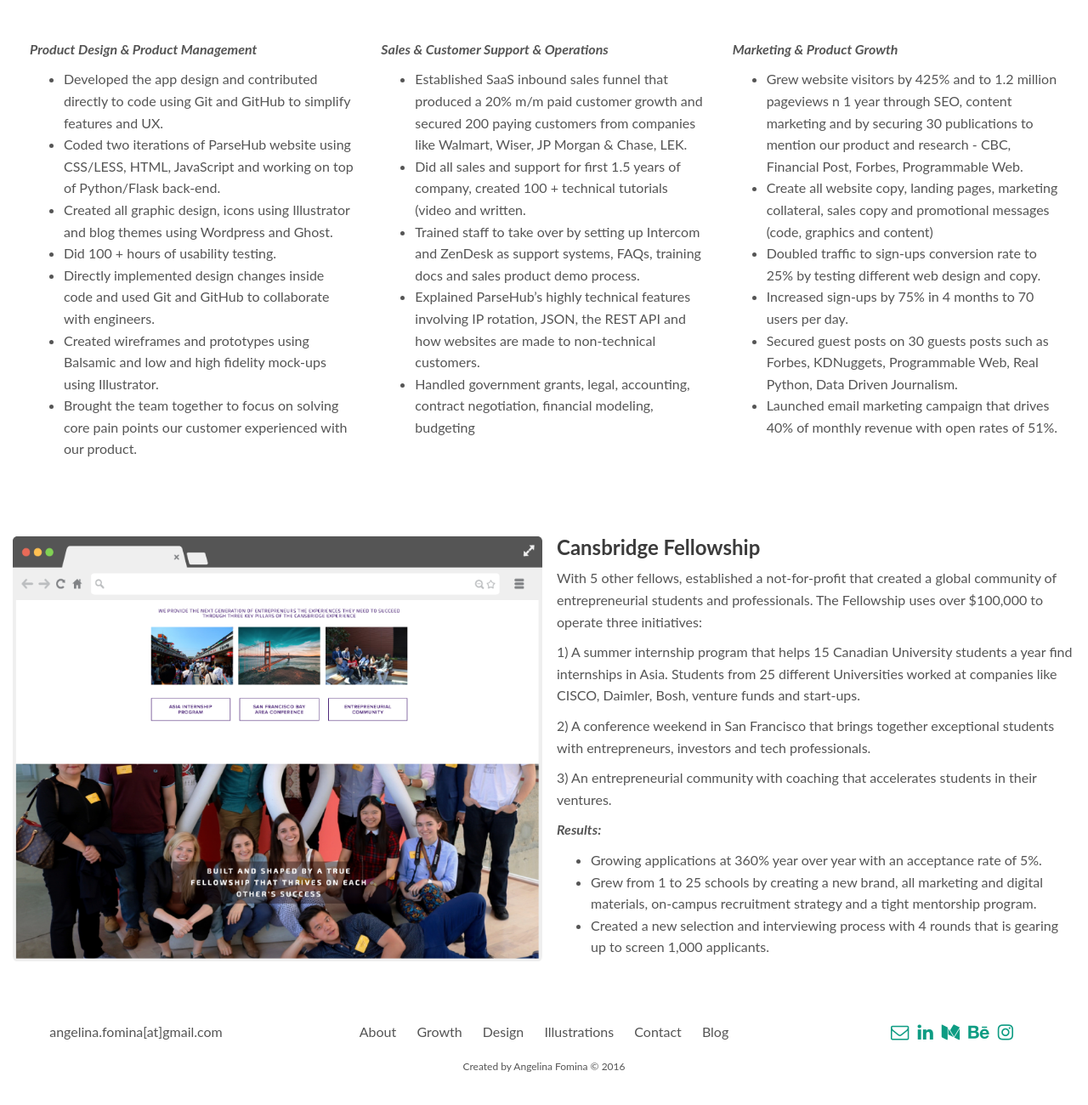
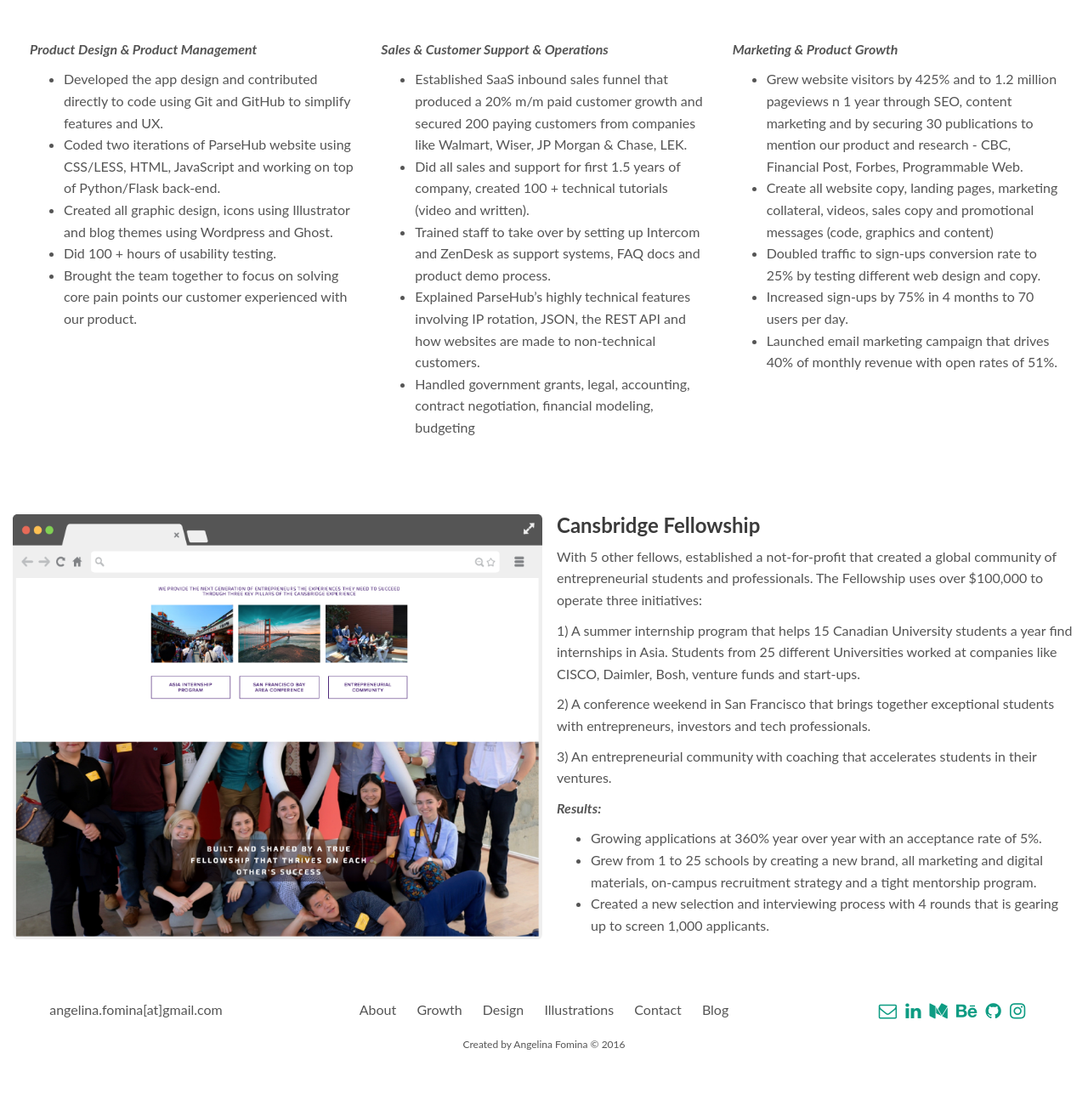
Before and after one commit to aafomina/aafomina.github.io, a plain HTML site: page growth.html in a window 1280 px wide. Shown: the part 781-2081 px from the top of the page at 85% size. After the commit the page ends 2059 px from the top, so only its background shows below. Drawn offline with Linux system fonts and the light colour scheme; a script that the page names is missing.

Commit message:
change growth description

```diff
--- a/growth.html
+++ b/growth.html
@@ -78,8 +78,6 @@
               <li>Coded two iterations of ParseHub website using CSS/LESS, HTML, JavaScript and working on top of Python/Flask back-end.</li>
               <li>Created all graphic design, icons using Illustrator and blog themes using Wordpress and Ghost.</li>
               <li>Did 100 + hours of usability testing.</li>
-              <li>Directly implemented design changes inside code and used Git and GitHub to collaborate with engineers.</li>
-              <li>Created wireframes and prototypes using Balsamic and low and high fidelity mock-ups using Illustrator.</li>
               <li>Brought the team together to focus on solving core pain points our customer experienced with our product.</li>
             </ul>
           </div>
@@ -88,8 +86,8 @@
             <ul>
               <li>Established SaaS inbound sales funnel that produced a 20% m/m paid customer growth and secured 200 paying customers from companies like Walmart, Wiser, JP Morgan & Chase, LEK.
               </li>
-              <li>Did all sales and support for first 1.5 years of company, created 100 + technical tutorials (video and written.</li>
-              <li>Trained staff to take over by setting up Intercom and ZenDesk as support systems, FAQs, training docs and sales product demo process.
+              <li>Did all sales and support for first 1.5 years of company, created 100 + technical tutorials (video and written).</li>
+              <li>Trained staff to take over by setting up Intercom and ZenDesk as support systems, FAQ docs and product demo process.
               </li>
               <li>Explained ParseHub’s highly technical features involving IP rotation, JSON, the REST API and how websites are made to non-technical customers.</li>
               <li>Handled government grants, legal, accounting, contract negotiation, financial modeling, budgeting</li>
@@ -99,10 +97,10 @@
             <p><i><strong>Marketing & Product Growth</strong></i></p>
             <ul>
               <li>Grew website visitors by 425% and to 1.2 million pageviews n 1 year through SEO, content marketing and by securing 30 publications to mention our product and research - CBC, Financial Post, Forbes, Programmable Web.</li>
-              <li>Create all website copy, landing pages, marketing collateral, sales copy and promotional messages (code, graphics and content)</li>
+              <li>Create all website copy, landing pages, marketing collateral,
+              videos, sales copy and promotional messages (code, graphics and content)</li>
               <li>Doubled traffic to sign-ups conversion rate to 25% by testing different web design and copy.</li>
               <li>Increased sign-ups by 75% in 4 months to 70 users per day.</li>
-              <li>Secured guest posts on 30 guests posts such as Forbes, KDNuggets, Programmable Web, Real Python, Data Driven Journalism.</li>
               <li>Launched email marketing campaign that drives 40% of monthly revenue with open rates of 51%.</li>
             </ul>
           </div>
@@ -155,6 +153,9 @@
           <a href="https://www.behance.net/afomina" target="_blank" class="footer-styles less-padding">
             <i class="fa fa-behance fa-lg" aria-hidden="true"></i>
           </a>
+          <a href="https://github.com/aafomina" target="_blank" class="footer-styles less-padding">
+            <i class="fa fa-github fa-lg" aria-hidden="true"></i>
+          </a>
           <a href="https://www.instagram.com/angie.noms/" target="_blank" class="footer-styles less-padding">
             <i class="fa fa-instagram fa-lg" aria-hidden="true"></i>
           </a>
```
Also changed, not shown: about.html (+3 -0 lines), data-mining-software-as-a-service-website-design.html (+3 -0 lines), design.html (+3 -0 lines), designing-the-subscription-and-downgrading-process.html (+3 -0 lines), events-website-development.html (+3 -0 lines), illustrations.html (+3 -0 lines), index.html (+3 -0 lines), parsehub-website-design.html (+6 -3 lines), shopify-onboarding-design.html (+3 -0 lines).
